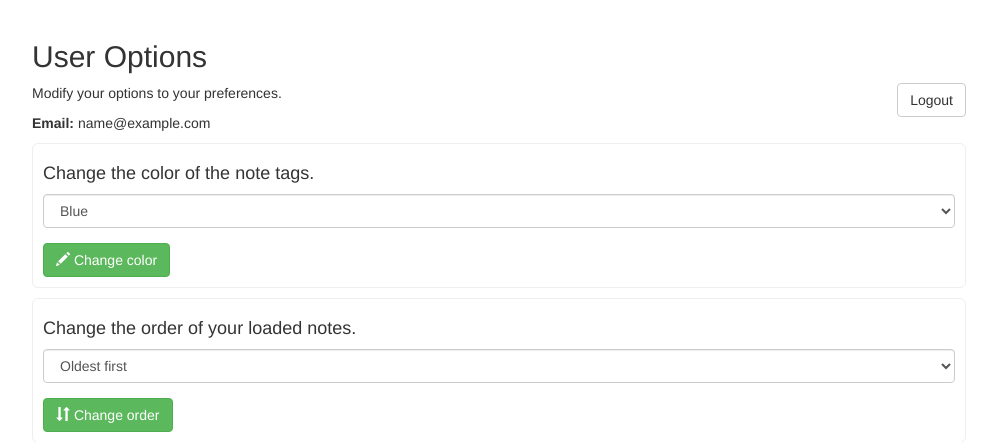
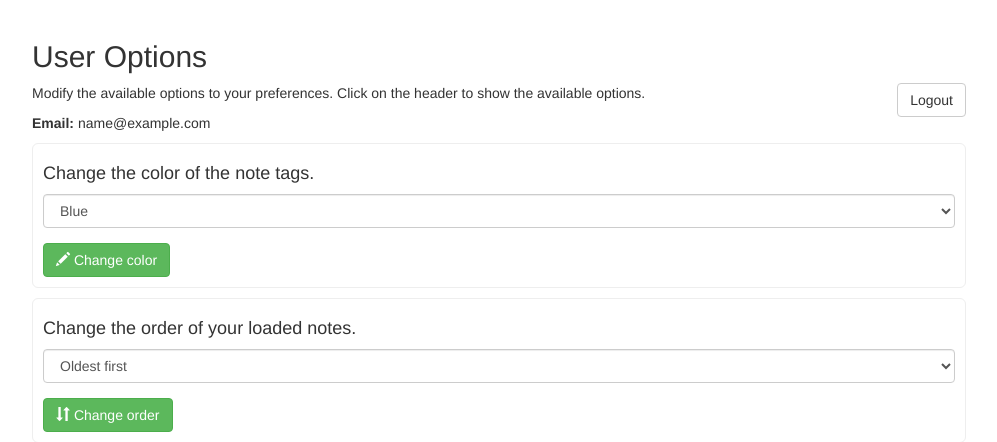
Before and after one commit to lukecahill/Note-keeper, a PHP site: page /account.php in a window 1280 px wide. Shown: the part 52-494 px from the top of the page, without its empty margins (126-1123 px from the left). Run offline with PHP 8.4, Linux system fonts and the light colour scheme; the visitor is signed in with stand-in values (Sample User, id 1); data that the repository does not hold is empty; some libraries are stand-ins or nearby versions.

Commit message:
Change text to something more descriptive

```diff
--- a/account.php
+++ b/account.php
@@ -15,7 +15,7 @@
 		</p>
 
 		<p>
-			Modify your options to your preferences.
+			Modify the available options to your preferences. Click on the header to show the available options.
 		</p>
 
 		<p>
```
